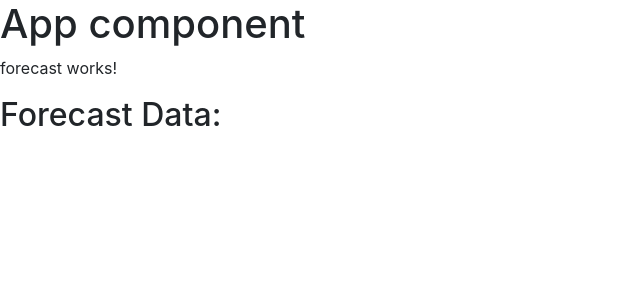
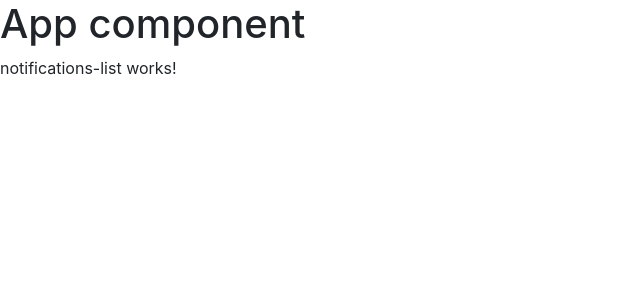
Before and after one commit to wdudek82/angular-bootcamp-landing-page, an Angular app: page / in a window 1280 px wide. Shown: the top 300 px of the page, without its empty margins (0-640 px from the left). Built offline with nearby package versions, Linux system fonts and the light colour scheme; no server answers.

Commit message:
Add notifications module

```diff
--- a/src/app/app.component.html
+++ b/src/app/app.component.html
@@ -1,3 +1,5 @@
 <h1>App component</h1>
 
 <app-forecast></app-forecast>
+
+<app-notifications-list></app-notifications-list>
--- /dev/null
+++ b/src/app/notifications/notifications-list/notifications-list.component.html
@@ -0,0 +1 @@
+<p>notifications-list works!</p>
--- /dev/null
+++ b/src/app/notifications/notifications-list/notifications-list.component.ts
@@ -0,0 +1,15 @@
+import { Component, OnInit } from '@angular/core';
+
+@Component({
+  selector: 'app-notifications-list',
+  templateUrl: './notifications-list.component.html',
+  styleUrls: ['./notifications-list.component.scss']
+})
+export class NotificationsListComponent implements OnInit {
+
+  constructor() { }
+
+  ngOnInit(): void {
+  }
+
+}
--- a/src/app/weather/forecast.service.ts
+++ b/src/app/weather/forecast.service.ts
@@ -7,19 +7,17 @@ import {
   switchMap,
   mergeMap,
   filter,
-  toArray,
+  toArray, share,
 } from 'rxjs/operators';
-import { Observable, of } from 'rxjs';
-
-interface WeatherData {
-  dt_txt: string;
-  main: {
-    temp: number;
-  };
-}
+import { Observable } from 'rxjs';
 
 interface OpenWeatherResponse {
-  list: WeatherData[];
+  list: {
+    dt_txt: string;
+    main: {
+      temp: number;
+    };
+  }[];
 }
 
 @Injectable({
@@ -70,6 +68,7 @@ export class ForecastService {
         };
       }),
       toArray(),
+      share(),
     );
   }
 }
--- a/src/app/weather/forecast/forecast.component.html
+++ b/src/app/weather/forecast/forecast.component.html
@@ -1,4 +1,6 @@
-<p>forecast works!</p>
-
-<h2>Forecast Data:</h2>
-<div>{{ forecastData | json }}</div>
+<ul class="list-group">
+  <li *ngFor="let forecast of forecastData$ | async"  class="forecast__item list-group-item">
+    <p class="temp">{{ forecast.temp | number:'1.0-0' }}&#176;C</p>
+    <p class="day">{{ forecast.dt_txt | date: 'E' }}</p>
+  </li>
+</ul>
--- a/src/app/weather/forecast/forecast.component.scss
+++ b/src/app/weather/forecast/forecast.component.scss
@@ -0,0 +1,30 @@
+:host {
+  position: fixed;
+  top: 50%;
+  left: 0;
+  transform: translateY(-150px);
+}
+
+.forecast__item {
+  background-color: #fff;
+  border: 1px solid orangered;
+  border-bottom: none;
+  border-radius: 0;
+
+  p {
+    margin-bottom: 0;
+    text-align: center;
+  }
+
+  .temp {
+    font-weight: bold;
+  }
+
+  .day {
+    font-style: italic;
+  }
+}
+
+.forecast__item:last-child {
+  border-bottom: 1px solid orangered;
+}
--- a/src/app/weather/forecast/forecast.component.ts
+++ b/src/app/weather/forecast/forecast.component.ts
@@ -1,6 +1,11 @@
 import { Component, OnInit } from '@angular/core';
 import { ForecastService } from '../forecast.service';
-import { toArray } from 'rxjs/operators';
+import { Observable } from 'rxjs';
+
+interface ForecastData {
+  dt_txt: string;
+  temp: number;
+}
 
 @Component({
   selector: 'app-forecast',
@@ -8,19 +13,15 @@ import { toArray } from 'rxjs/operators';
   styleUrls: ['./forecast.component.scss'],
 })
 export class ForecastComponent implements OnInit {
-  forecastData: any;
+  forecastData$: Observable<ForecastData[]>;
 
   constructor(private forecastService: ForecastService) {}
 
   ngOnInit(): void {
     if (navigator) {
-      this.forecastService.getForecast().subscribe(
-        (forecastData) => {
-          console.log(forecastData);
-          this.forecastData = forecastData;
-        },
-        (err) => console.log(err),
-      );
+      this.forecastData$ = this.forecastService.getForecast();
+    } else {
+      console.log('Geolocation is not supported');
     }
   }
 }
--- a/src/styles.scss
+++ b/src/styles.scss
@@ -1 +1,5 @@
 @import '~bootstrap/dist/css/bootstrap.min.css';
+
+body {
+  box-sizing: border-box;
+}
```
Also changed, not shown: src/app/app.module.ts (+8 -1 lines), src/app/notifications/notifications.module.ts (added, +10 -0 lines), src/app/notifications/notifications.service.ts (added, +9 -0 lines), src/app/notifications/notifications-list/notifications-list.component.scss (added), 2 other files (tests, documents, lock files or other folders).
